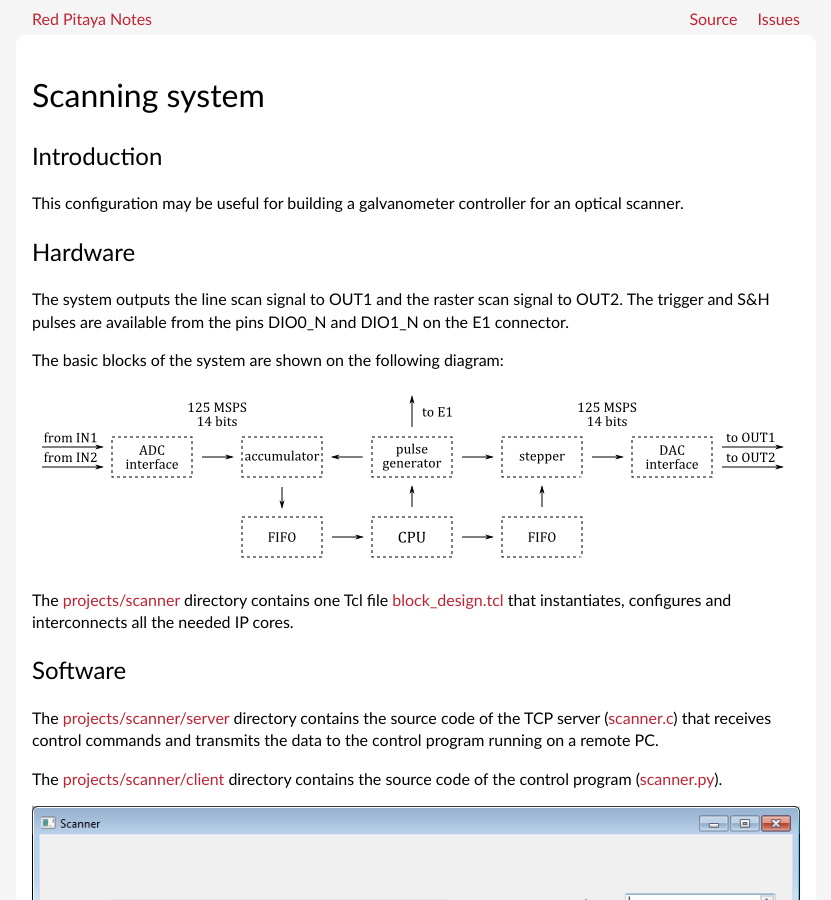
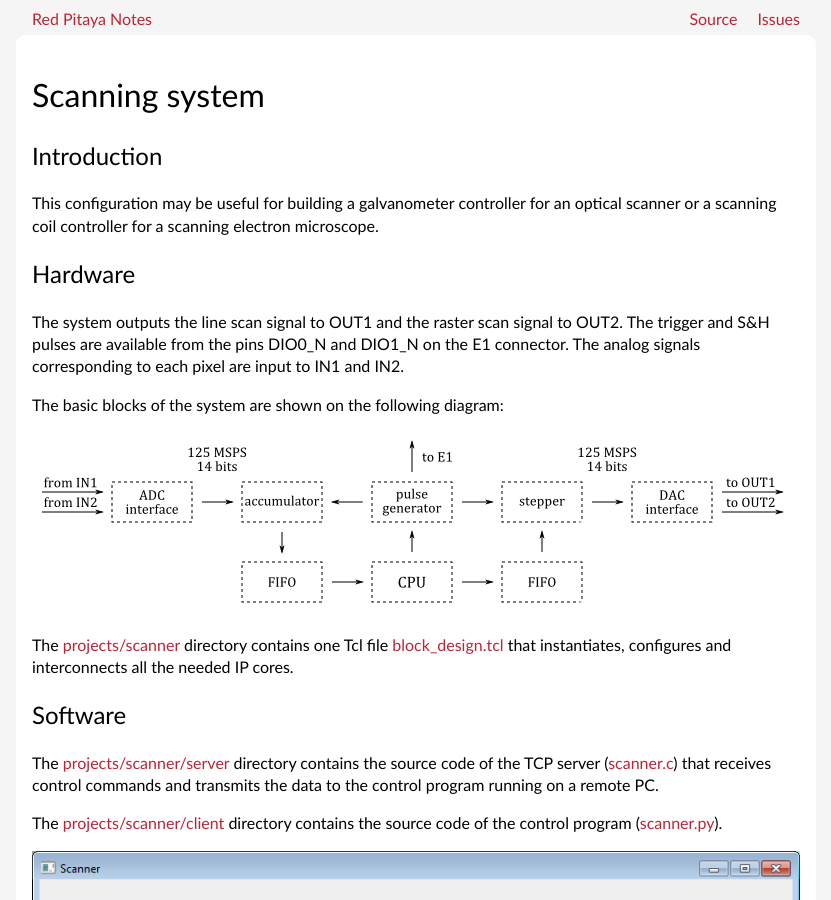
Before and after one commit to pavel-demin/red-pitaya-notes, a Jekyll site: the page built from scanner.md, in a window 1280 px wide and 900 px high. Shown: the whole window, without its empty margins (224-1055 px from the left). Built offline with Jekyll 4.4.1, drawn with Linux system fonts in a browser that asks for light colours.

Commit message:
add more information to introduction and hardware sections in scanner.md

```diff
--- a/scanner.md
+++ b/scanner.md
@@ -7,12 +7,12 @@ permalink: /scanner/
 Introduction
 -----
 
-This configuration may be useful for building a galvanometer controller for an optical scanner.
+This configuration may be useful for building a galvanometer controller for an optical scanner or a scanning coil controller for a scanning electron microscope.
 
 Hardware
 -----
 
-The system outputs the line scan signal to OUT1 and the raster scan signal to OUT2. The trigger and S&H pulses are available from the pins DIO0_N and DIO1_N on the E1 connector.
+The system outputs the line scan signal to OUT1 and the raster scan signal to OUT2. The trigger and S&H pulses are available from the pins DIO0_N and DIO1_N on the E1 connector. The analog signals corresponding to each pixel are input to IN1 and IN2.
 
 The basic blocks of the system are shown on the following diagram:
 
```
